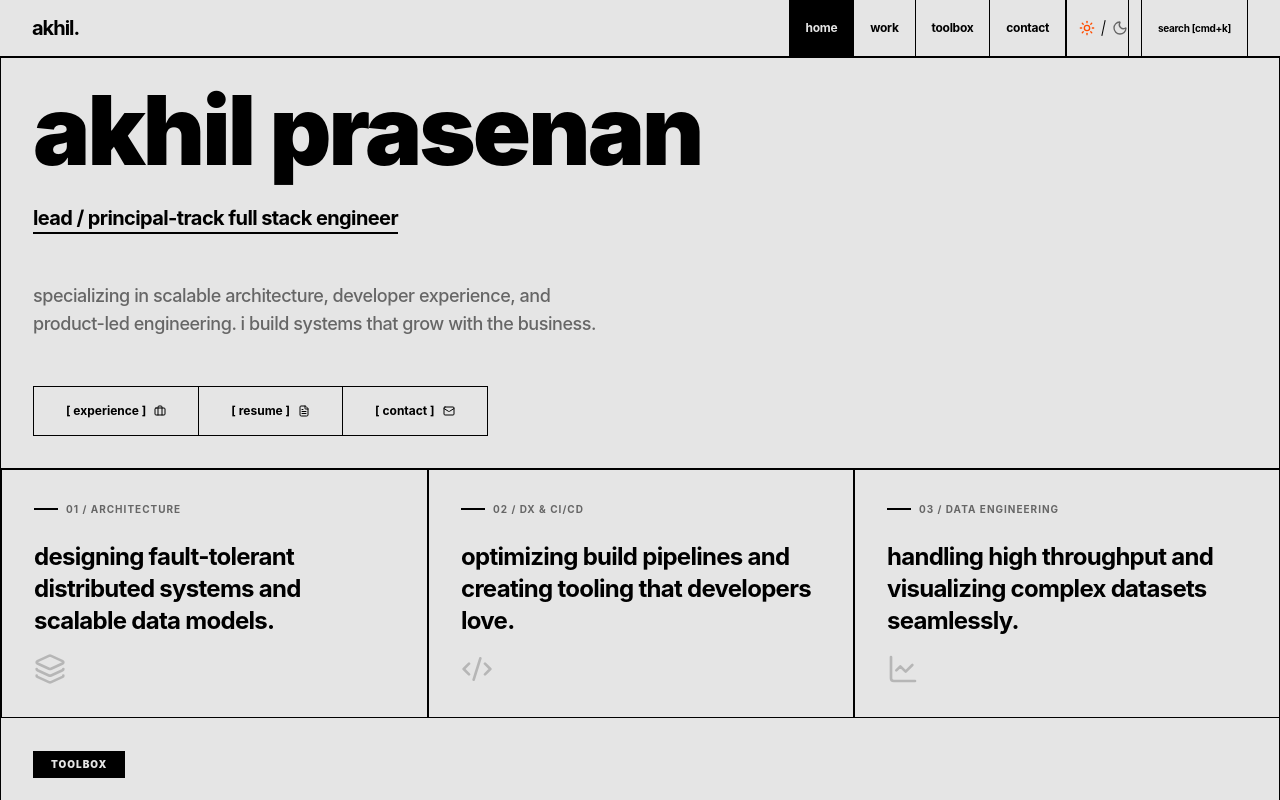
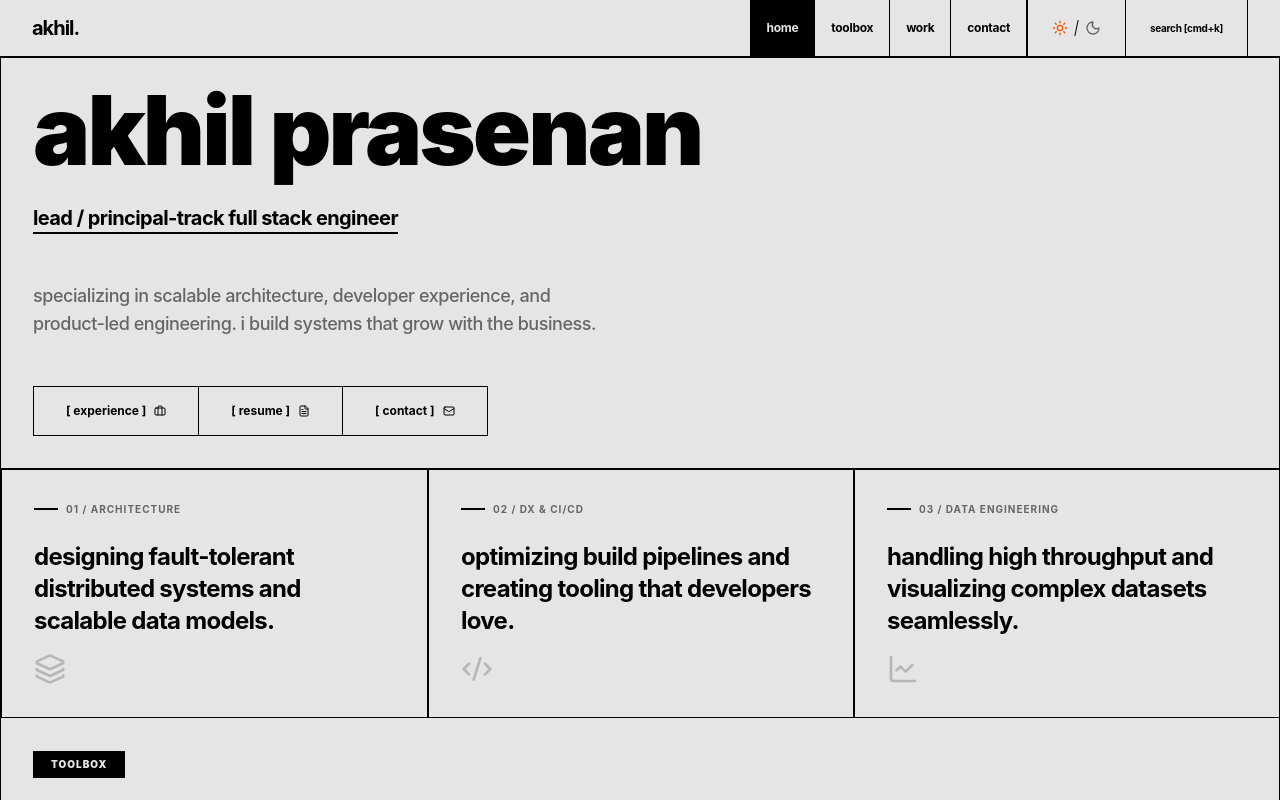
Before and after one commit to decodez/decodez.github.io, a React (Vite) app: page / in a window 1280 px wide. Shown: the top 800 px of the page. Built offline with nearby package versions, Linux system fonts and the light colour scheme.

Commit message:
fix: reorder nav items and fix theme toggle spacing

```diff
--- a/src/components/NavBar.tsx
+++ b/src/components/NavBar.tsx
@@ -4,8 +4,8 @@ import { ThemeToggle } from "./ThemeToggle"
 
 const navItems = [
   { href: "/", label: "Home" },
+  { href: "/#toolbox", label: "Toolbox" },
   { href: "/#work", label: "Work" },
-  { href: "/#toolbox", label: "Toolbox" },
   { href: "/#contact", label: "Contact" },
 ]
 
@@ -44,12 +44,12 @@ export function NavBar() {
             })}
           </div>
 
-          <div className="flex items-center gap-0 border-l border-[var(--border-color)] h-full">
-            <div className="px-3 border-r border-[var(--border-color)] h-full flex items-center">
+          <div className="flex items-center border-l border-[var(--border-color)] h-full">
+            <div className="px-6 border-r border-[var(--border-color)] h-full flex items-center transition-colors hover:bg-[var(--glass-bg-hover)]">
               <ThemeToggle />
             </div>
             <button
-              className="flex h-full items-center gap-2 px-4 text-[10px] font-bold tracking-tight text-[var(--text-primary)] transition-colors hover:bg-[var(--glass-bg-hover)] border-r border-[var(--border-color)]"
+              className="flex h-full items-center gap-2 px-6 text-[10px] font-bold tracking-tight text-[var(--text-primary)] transition-colors hover:bg-[var(--glass-bg-hover)] border-r border-[var(--border-color)]"
               onClick={() => document.dispatchEvent(new KeyboardEvent('keydown', { key: 'k', metaKey: true }))}
             >
               search [cmd+k]
--- a/src/components/ThemeToggle.tsx
+++ b/src/components/ThemeToggle.tsx
@@ -8,7 +8,7 @@ export function ThemeToggle() {
   return (
     <button
       onClick={toggleTheme}
-      className="flex h-14 w-full items-center justify-center border-r border-[var(--border-color)] transition-colors hover:bg-[var(--glass-bg-hover)]"
+      className="flex items-center justify-center transition-colors hover:bg-[var(--glass-bg-hover)]"
       aria-label="toggle theme"
     >
       <div className="flex items-center gap-2">
```
